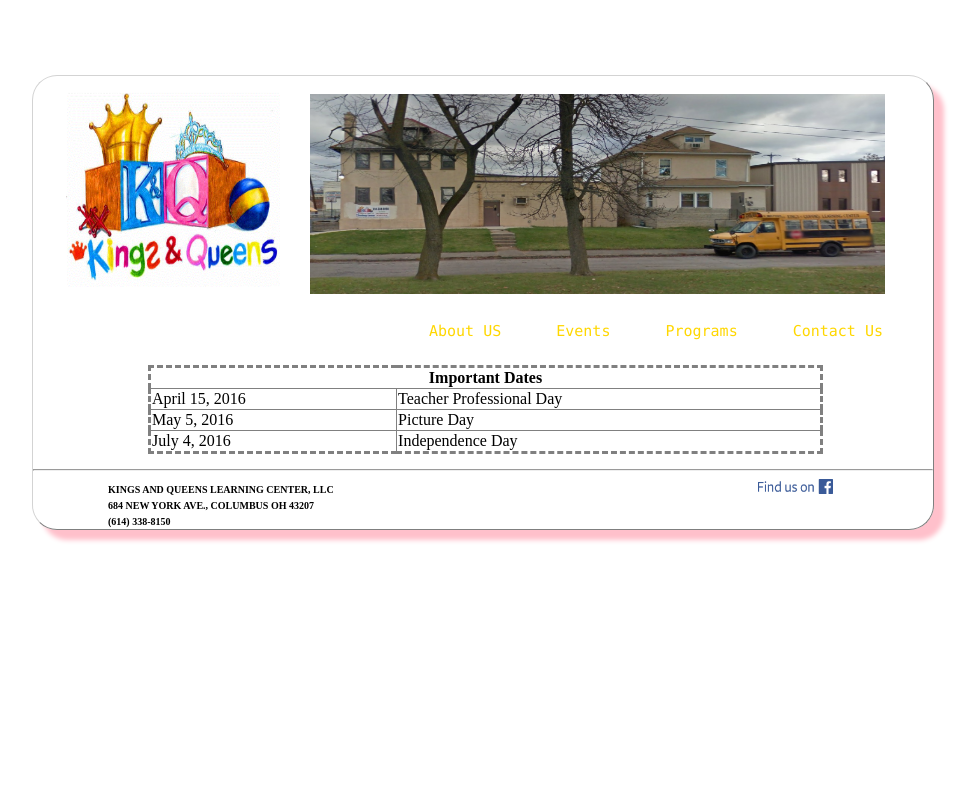
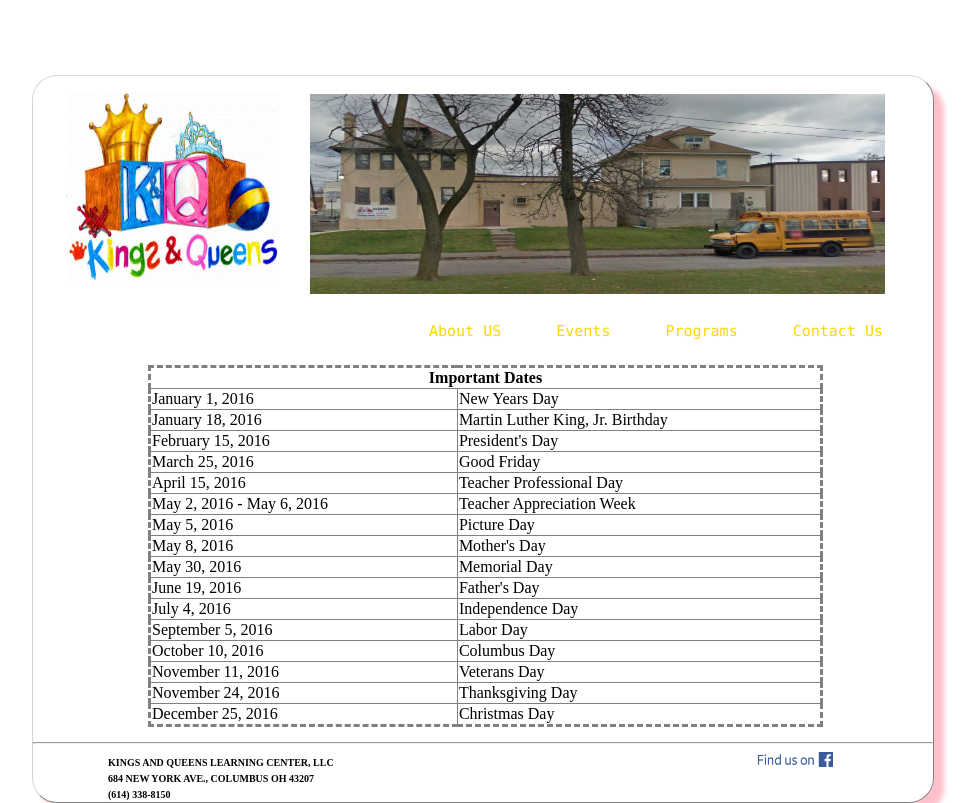
Before and after one commit to gimgrp/Kings-Queens, a plain HTML site: page events.html in a window 1280 px wide. Shown: the whole page, without its empty margins (143-1120 px from the left). Drawn offline with Linux system fonts and the light colour scheme.

Commit message:
Adding More Dates to page

```diff
--- a/events.html
+++ b/events.html
@@ -1,9 +1,9 @@
 <!DOCTYPE HTML PUBLIC "-//W3C//DTD HTML 4.01 Transitional//EN" "http://www.w3.org/TR/html4/loose.dtd">
 <html>
 <head>
-<meta name="viewport" content="width=device-width, initial-scale=1">
-<title> Kings & Queens Learning Center</title>
-<link rel="stylesheet" href="stylesheet.css">
+	<meta name="viewport" content="width=device-width, initial-scale=1">
+	<title> Kings & Queens Learning Center</title>
+	<link rel="stylesheet" href="stylesheet.css">
 </head>
 <body>
 
@@ -11,6 +11,7 @@
 	<tr>
 		<td> <a href="index.html"><img id="pic1" src="Images\K&Q Logo.gif" alt="Logo" ></a></td>
 		<td> <img id="pic2" src="Images\Building.jpg" alt="King&Queens" align="left" ></td>
+	</tr>
 </table>
 
 <ul>
@@ -34,11 +35,51 @@ Important Dates
 </th>
 </tr>
 <tr>
+<td id="off">
+January 1, 2016
+</td>
 <td>
+New Years Day
+</td>
+</tr>
+<tr>
+<td id="off">
+January 18, 2016
+</td>
+<td>
+Martin Luther King, Jr. Birthday
+</td>
+</tr>
+<tr>
+<td id="off">
+February 15, 2016
+</td>
+<td>
+President's Day
+</td>
+</tr>
+<tr>
+<td id="off">
+March 25, 2016
+</td>
+<td>
+Good Friday
+</td>
+</tr>
+<tr>
+<td id="off">
 April 15, 2016
 </td>
 <td>
 Teacher Professional Day
+</td>
+</tr>
+<tr>
+<td>
+May 2, 2016 - May 6, 2016
+</td>
+<td>
+Teacher Appreciation Week
 </td>
 </tr>
 <tr>
@@ -50,13 +91,77 @@ Picture Day
 </td>
 </tr>
 <tr>
+<td id="off">
+May 8, 2016
+</td>
 <td>
+Mother's Day
+</td>
+</tr>
+<tr>
+<td id="off">
+May 30, 2016
+</td>
+<td>
+Memorial Day
+</td>
+</tr>
+<tr>
+<td id="off">
+June 19, 2016
+</td>
+<td>
+Father's Day
+</td>
+</tr>
+<td id="off">
 July 4, 2016
 </td>
 <td>
 Independence Day
 </td>
 </tr>
+<tr>
+<td id="off">
+September 5, 2016
+</td>
+<td>
+Labor Day
+</td>
+</tr>
+<tr>
+<td id="off">
+October 10, 2016
+</td>
+<td>
+Columbus Day
+</td>
+</tr>
+<tr>
+<td id="off">
+November 11, 2016
+</td>
+<td>
+Veterans Day
+</td>
+</tr>
+<tr>
+<td id="off">
+November 24, 2016
+</td>
+<td>
+Thanksgiving Day
+</td>
+</tr>
+<tr>
+<td id="off">
+December 25, 2016
+</td>
+<td>
+Christmas Day
+</td>
+</tr>
+
 </table>
 
 </body>
```
